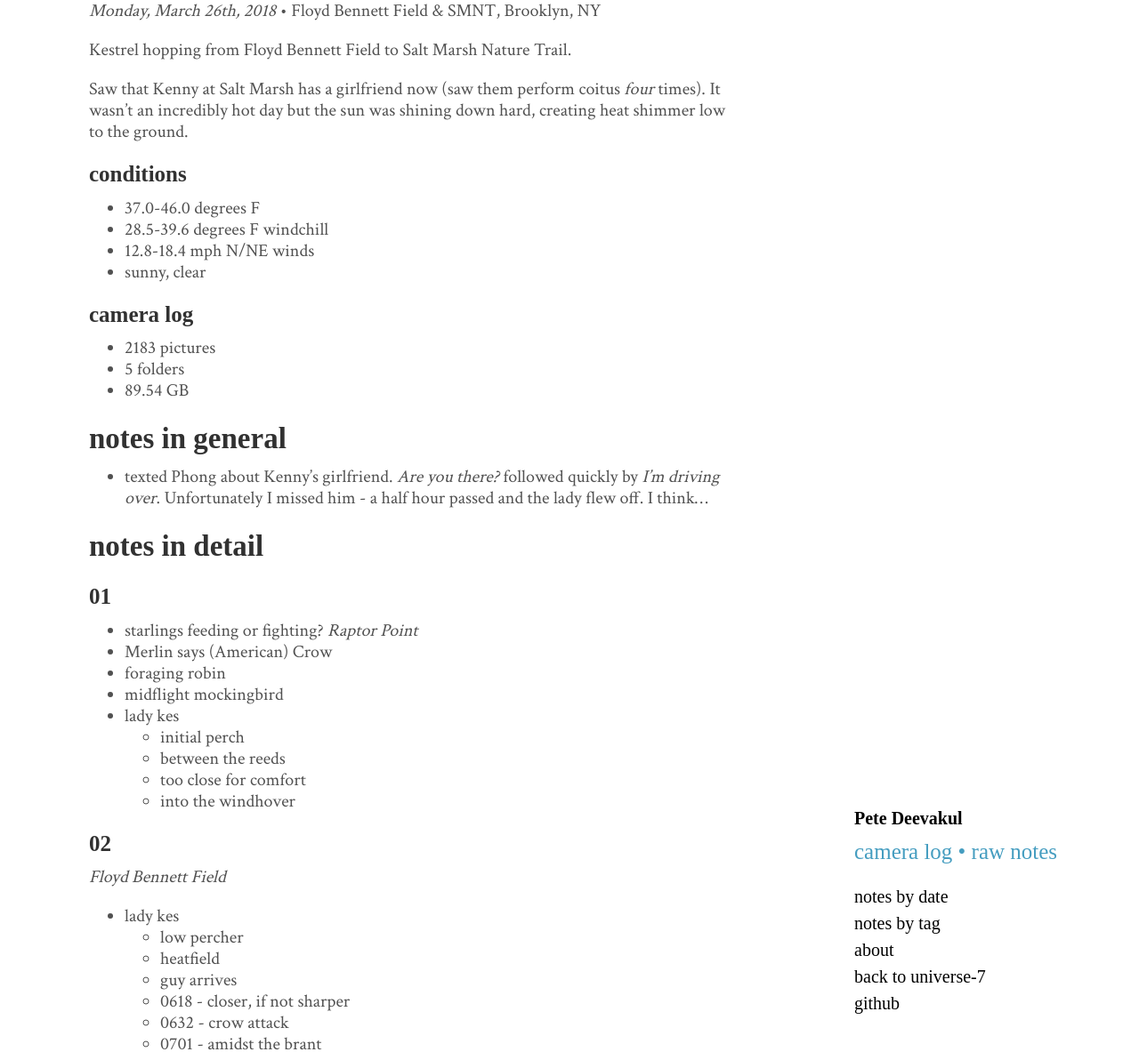
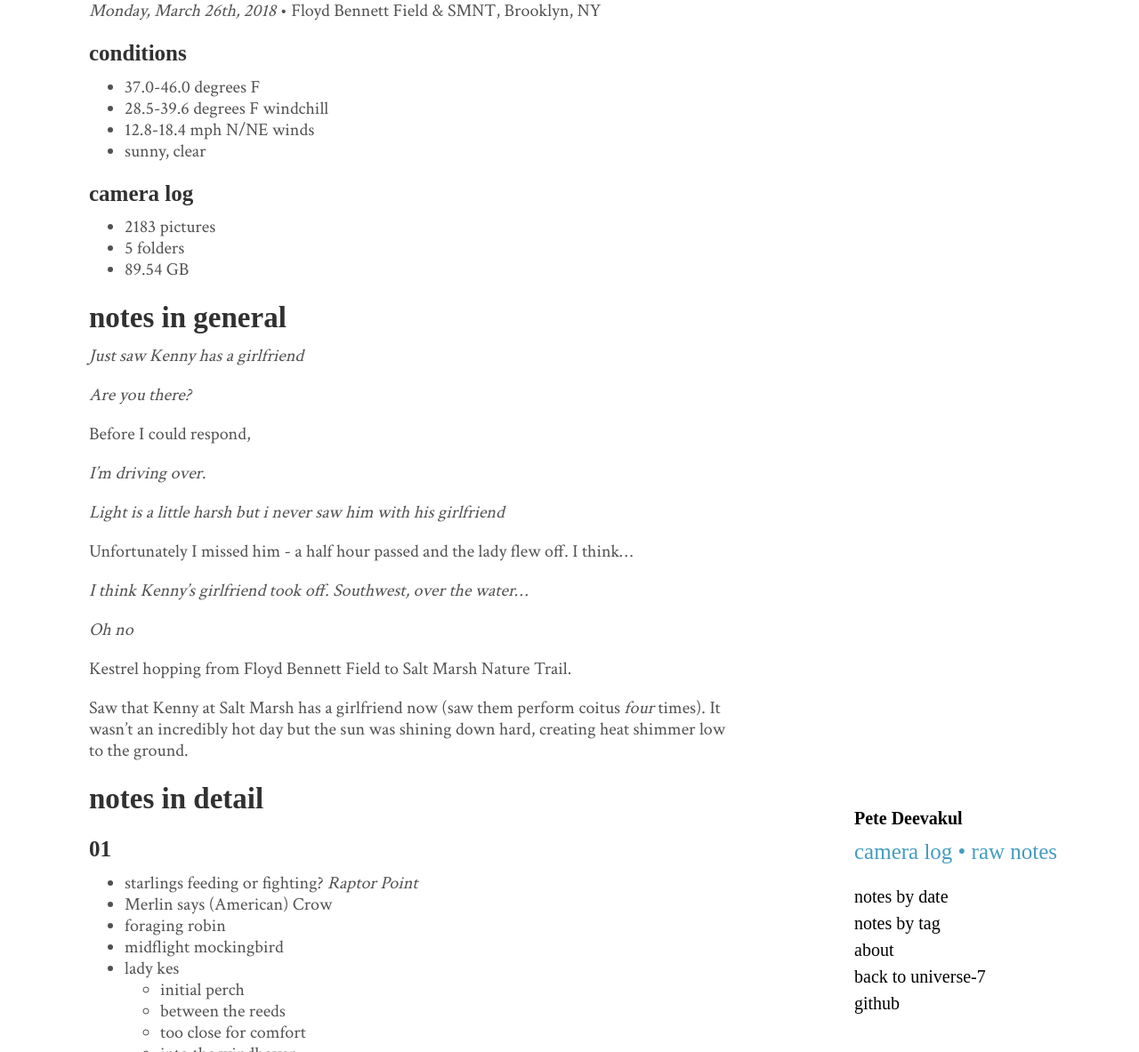
Before and after one commit to universe-7/camera-log, a Jekyll site: the page built from _posts/2018-03-26-windhover-heatshimmer.md, in a window 1280 px wide and 1400 px high, scrolled down 294 px. Shown: the part 217-1400 px from the top of the window at 89% size. Built offline with Jekyll 4.4.1, drawn with Linux system fonts in a browser that asks for light colours; some web fonts are replaced.

Commit message:
update dialogue

```diff
--- a/_posts/2018-03-26-windhover-heatshimmer.md
+++ b/_posts/2018-03-26-windhover-heatshimmer.md
@@ -27,8 +23,25 @@ Saw that Kenny at Salt Marsh has a girlfriend now (saw them perform coitus _four
 
 # notes in general
 
-- texted Phong about Kenny's girlfriend. _Are you there?_ followed quickly by _I'm driving over_. Unfortunately I missed him - a half hour passed and the lady flew off. I think...
+_Just saw Kenny has a girlfriend_
 
+_Are you there?_
+
+Before I could respond,
+
+_I'm driving over_.
+
+_Light is a little harsh but i never saw him with his girlfriend_
+
+Unfortunately I missed him - a half hour passed and the lady flew off. I think...
+
+_I think Kenny's girlfriend took off. Southwest, over the water..._
+
+_Oh no_
+
+Kestrel hopping from Floyd Bennett Field to Salt Marsh Nature Trail.
+
+Saw that Kenny at Salt Marsh has a girlfriend now (saw them perform coitus _four_ times). It wasn't an incredibly hot day but the sun was shining down hard, creating heat shimmer low to the ground.
 
 # notes in detail
 
```
Also changed, not shown: other parts of _posts/2018-03-26-windhover-heatshimmer.md (+0 -4 lines).
